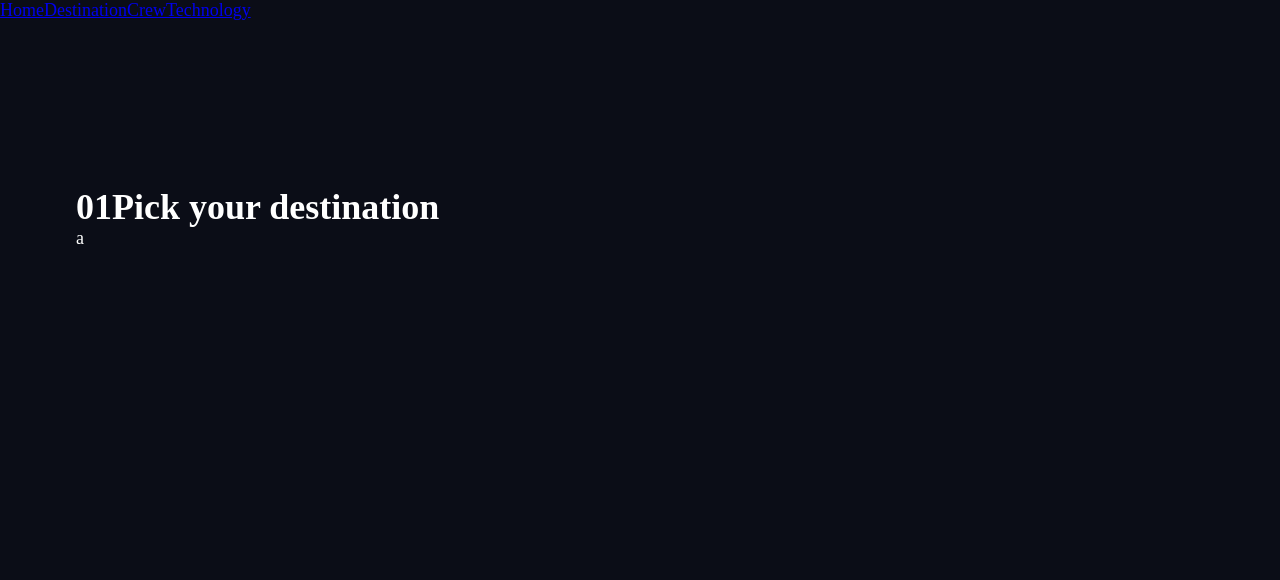
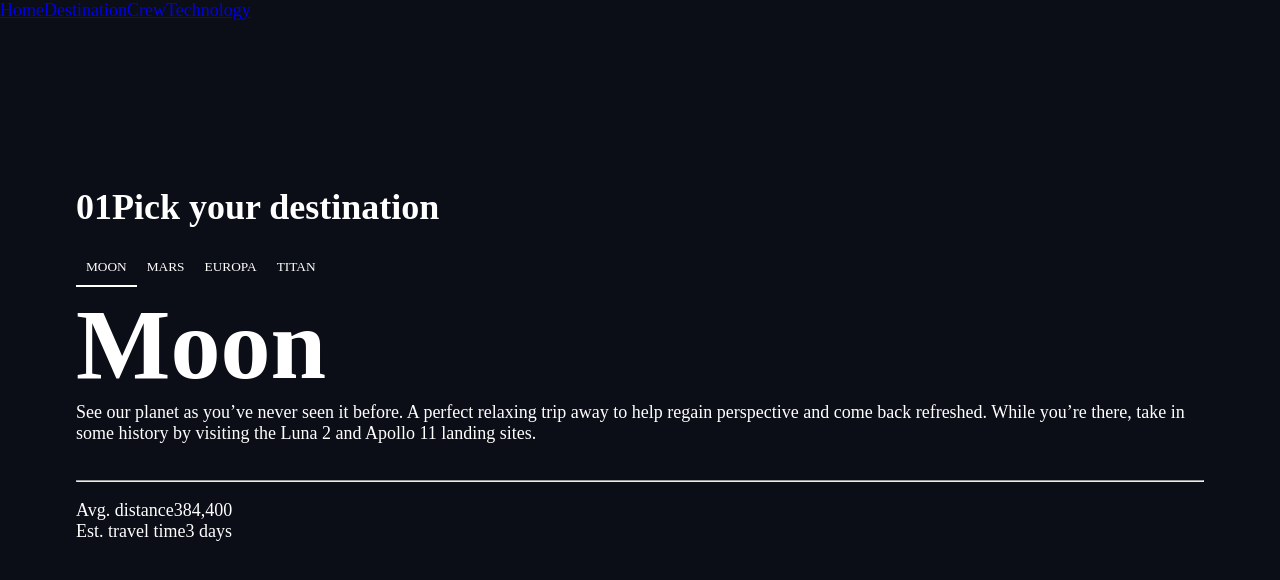
Before and after one commit to MitiaElodie/space-tourism-website-main, a Vue app: page /destination in a window 1280 px wide. Shown: the top 580 px of the page. Built offline with nearby package versions, Linux system fonts and the light colour scheme; a web font is replaced by a local one.

Commit message:
JS + HTML + CSS: add some information to DestinationView

```diff
--- a/src/views/DestinationView.vue
+++ b/src/views/DestinationView.vue
@@ -1,8 +1,53 @@
 <script>
 import PageBase from '@/components/PageBase.vue';
+import TextTabs from '@/components/TextTabs.vue';
+import DestinationDetails from '@/components/DestinationDetails.vue';
 
+const destinationList = [
+        {
+          id: 'moon',
+          name: 'Moon',
+          description: 'See our planet as you’ve never seen it before. A perfect relaxing trip away to help regain perspective and come back refreshed. While you’re there, take in some history by visiting the Luna 2 and Apollo 11 landing sites.',
+          distance: '384,400',
+          travelTime: '3 days',
+        },
+        {
+          id: 'mars',
+          name: 'Mars',
+          description: 'Don’t forget to pack your hiking boots. You’ll need them to tackle Olympus Mons, the tallest planetary mountain in our solar system. It’s two and a half times the size of Everest!',
+          distance: '225 mil.',
+          travelTime: '9 months',
+        },
+        {
+          id: 'europa',
+          name: 'Europa',
+          description: 'The smallest of the four Galilean moons orbiting Jupiter, Europa is a winter lover’s dream. With an icy surface, it’s perfect for a bit of ice skating, curling, hockey, or simple relaxation in your snug wintery cabin.',
+          distance: '628 mil.',
+          travelTime: '3 years',
+        },
+        {
+          id: 'titan',
+          name: 'Titan',
+          description: 'The only moon known to have a dense atmosphere other than Earth, Titan is a home away from home (just a few hundred degrees colder!). As a bonus, you get striking views of the Rings of Saturn.',
+          distance: '1.6 bil.',
+          travelTime: '7 years',
+        },
+      ]
 export default {
-  components: {PageBase},
+  components: { PageBase, TextTabs, DestinationDetails },
+
+  data() {
+    return {
+      selected: destinationList[0],
+      destinationList,
+    }
+  },
+
+  methods: {
+    onDestinationClick(tabId) {
+      this.selected = destinationList.find((item) => item.id === tabId)
+    }
+  }
 }
 </script>
 <template>
@@ -10,6 +55,23 @@ export default {
     order="01"
     title="Pick your destination"
   >
-    a
+    <div
+      class="destination-view__container"
+    >
+      <div class="destination-view__image-container">
+        <img />
+      </div>
+      <div class="destination-view__information-container">
+        <TextTabs
+          class="destination-view__tabs"
+          :tab-list="destinationList"
+          :initially-selected="selected.id"
+          @click="onDestinationClick"
+        />
+        <DestinationDetails
+          :destination="selected"
+        />
+      </div>
+    </div>
   </PageBase>
 </template>
```
